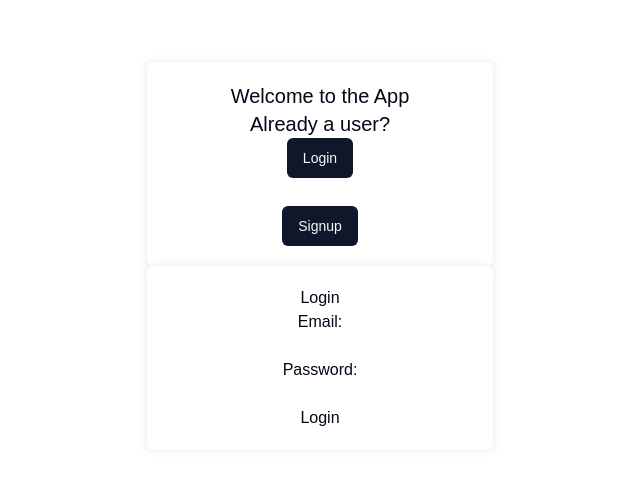
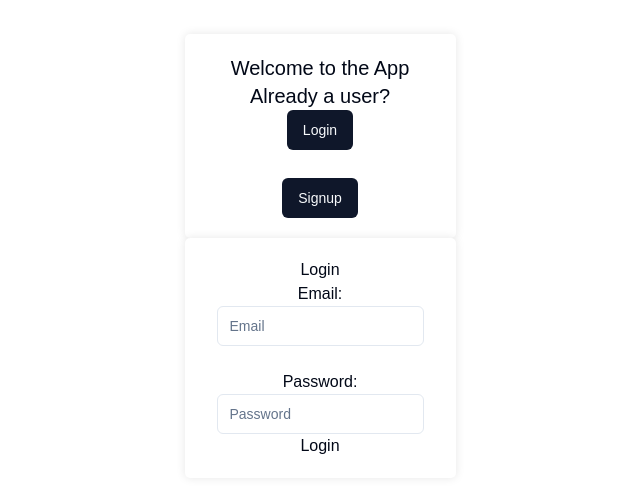
Before and after one commit to ShaikhNabeelShabbir/auth-server-react-server, a React (Vite) app in the folder frontend/: page /login in a window 1280 px wide. Shown: the part 144-636 px from the top of the page, without its empty margins (320-960 px from the left). Built offline with nearby package versions, Linux system fonts and the light colour scheme.

Commit message:
added some react-hook-form in login and signup

```diff
--- a/frontend/src/api/api.ts
+++ b/frontend/src/api/api.ts
@@ -100,7 +100,9 @@ export const signUp = async (email: string, password: string): Promise<any> => {
 export const signIn = async (
   email: string,
   password: string
-): Promise<{ token: string }> => {
+): Promise<{
+  email: string; token: string
+}> => {
   const response = await fetch("http://localhost:3000/auth/signin", {
     method: "POST",
     headers: {
--- a/frontend/src/pages/Login.tsx
+++ b/frontend/src/pages/Login.tsx
@@ -1,60 +1,71 @@
-import React, { useState } from "react";
-import { useNavigate } from "react-router-dom";
-import { useMutation } from "@tanstack/react-query";
-import { signIn } from "../api/api"; // Import the API function
-import "../styles.css";
+import React from 'react';
+import { useNavigate } from 'react-router-dom';
+import { useMutation } from '@tanstack/react-query';
+import { useForm, SubmitHandler } from 'react-hook-form';
+import { z } from 'zod';
+import { zodResolver } from '@hookform/resolvers/zod';
+import { signIn } from '../api/api'; // Import the API function
+import '../styles.css';
+import { Input } from '@/components/ui/input';
+import { logInSchema } from '@/schemas/schemas';
 
 interface LoginProps {
   onLoginSuccess: (email: string, token: string) => void;
 }
 
+type FormFields = z.infer<typeof logInSchema>;
+
 const Login: React.FC<LoginProps> = ({ onLoginSuccess }) => {
-  const [email, setEmail] = useState("");
-  const [password, setPassword] = useState("");
-  const [error, setError] = useState("");
   const navigate = useNavigate();
+  const { register, handleSubmit, setError, formState: { errors, isSubmitting } } = useForm<FormFields>({
+    resolver: zodResolver(logInSchema),
+  });
 
   const mutation = useMutation({
-    mutationFn: (user: { email: string; password: string }) =>
-      signIn(user.email, user.password),
+    mutationFn: (user: { email: string; password: string }) => signIn(user.email, user.password),
     onSuccess: (data) => {
-      onLoginSuccess(email, data.token);
-      navigate("/"); // Navigate to home page or any other route after login
+      onLoginSuccess(data.email, data.token);
+      alert('Login successful');
+      navigate('/');
     },
     onError: (error: any) => {
-      setError(error.message || "Failed to login");
+      setError("root", { message: error.message || 'Failed to login' });
     },
   });
 
-  const handleSubmit = (e: React.FormEvent<HTMLFormElement>) => {
-    e.preventDefault();
-    mutation.mutate({ email, password });
+  const onSubmit: SubmitHandler<FormFields> = async (data) => {
+    mutation.mutate({ email: data.email, password: data.password });
   };
 
   return (
     <div className="container">
       <h2>Login</h2>
-      <form onSubmit={handleSubmit}>
+      <form onSubmit={handleSubmit(onSubmit)}>
         <div>
           <label>Email:</label>
-          <input
-            type="text"
-            value={email}
-            onChange={(e) => setEmail(e.target.value)}
+          <Input
+            placeholder="Email"
+            type="email"
+            {...register("email")}
             required
           />
+          {errors.email && <p style={{ color: 'red' }}>{errors.email.message}</p>}
         </div>
+        <br />
         <div>
           <label>Password:</label>
-          <input
+          <Input
+            placeholder="Password"
             type="password"
-            value={password}
-            onChange={(e) => setPassword(e.target.value)}
+            {...register("password")}
             required
           />
+          {errors.password && <p style={{ color: 'red' }}>{errors.password.message}</p>}
         </div>
-        {error && <span className="error">{error}</span>}
-        <button type="submit">Login</button>
+        {errors.root && <p style={{ color: 'red' }}>{errors.root.message}</p>}
+        <button disabled={isSubmitting} type="submit">
+          {isSubmitting ? "Submitting" : "Login"}
+        </button>
       </form>
     </div>
   );
--- a/frontend/src/schemas/schemas.ts
+++ b/frontend/src/schemas/schemas.ts
@@ -7,7 +7,7 @@ export const signUpSchema = z.object({
 
 });
 
-export const signInSchema = z.object({
+export const logInSchema = z.object({
   email: z.string().email(),
   password: z.string().min(6),
 });
```
Also changed, not shown: 1 other file (tests, documents, lock files or other folders).
